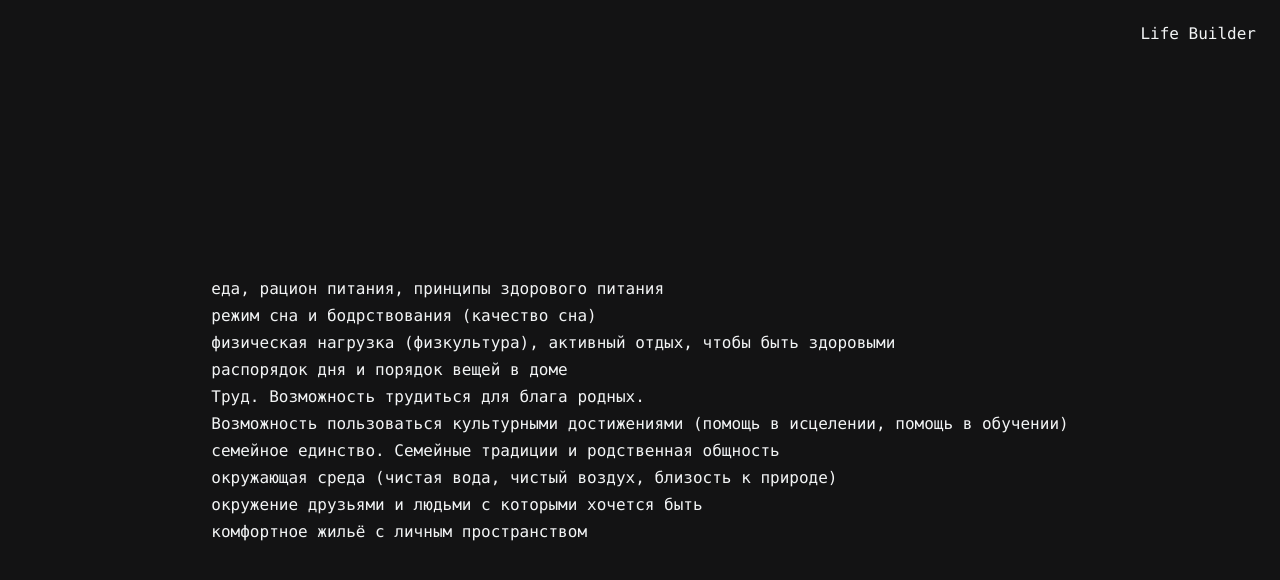
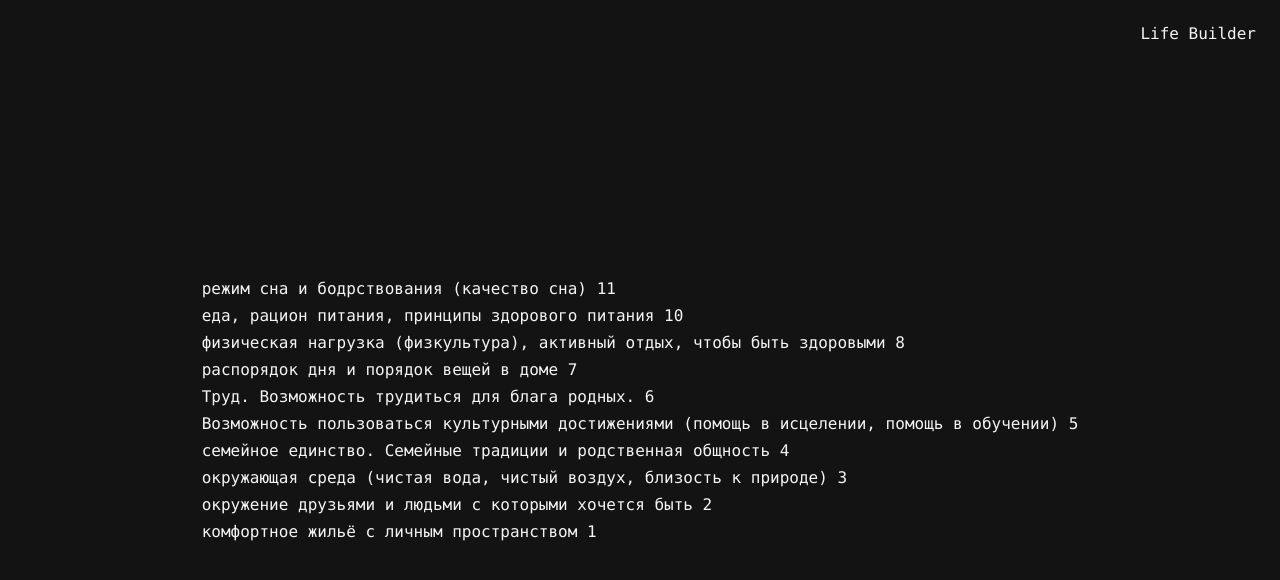
Before and after one commit to dandgerson/life-struggler, a React (Create React App) app: page / in a window 1280 px wide. Shown: the top 580 px of the page. Built offline with nearby package versions, Linux system fonts and the light colour scheme.

Commit message:
add factor weight

```diff
--- a/src/App/constants.js
+++ b/src/App/constants.js
@@ -1,15 +1,45 @@
 const constants = {
   factors: [
-    'еда, рацион питания, принципы здорового питания',
-    'режим сна и бодрствования (качество сна)',
-    'физическая нагрузка (физкультура), активный отдых, чтобы быть здоровыми',
-    'распорядок дня и порядок вещей в доме',
-    'Труд. Возможность трудиться для блага родных.',
-    'Возможность пользоваться культурными достижениями (помощь в исцелении, помощь в обучении)',
-    'семейное единство. Семейные традиции и родственная общность',
-    'окружающая среда (чистая вода, чистый воздух, близость к природе)',
-    'окружение друзьями и людьми с которыми хочется быть',
-    'комфортное жильё с личным пространством',
+    {
+      name: 'еда, рацион питания, принципы здорового питания',
+      weight: 10,
+    },
+    {
+      name: 'режим сна и бодрствования (качество сна)',
+      weight: 11,
+    },
+    {
+      name: 'физическая нагрузка (физкультура), активный отдых, чтобы быть здоровыми',
+      weight: 8,
+    },
+    {
+      name: 'распорядок дня и порядок вещей в доме',
+      weight: 7,
+    },
+    {
+      name: 'Труд. Возможность трудиться для блага родных.',
+      weight: 6,
+    },
+    {
+      name: 'Возможность пользоваться культурными достижениями (помощь в исцелении, помощь в обучении)',
+      weight: 5,
+    },
+    {
+      name: 'семейное единство. Семейные традиции и родственная общность',
+      weight: 4,
+    },
+    {
+      name: 'окружающая среда (чистая вода, чистый воздух, близость к природе)',
+      weight: 3,
+    },
+    {
+      name: 'окружение друзьями и людьми с которыми хочется быть',
+      weight: 2,
+    },
+    {
+      name: 'комфортное жильё с личным пространством',
+      weight: 1,
+    },
   ]
 }
 
--- a/src/App/index.jsx
+++ b/src/App/index.jsx
@@ -1,11 +1,17 @@
-import { useEffect } from 'react';
+import { useEffect, useMemo } from 'react';
 
 import s from './App.module.scss';
 import c from './constants.js'
 
+import sortFactors from 'App/sortFactors';
+
 const App = () => {
   useEffect(() => {
     document.querySelector('body').classList.add('theme-dark')
+  }, [])
+
+  const factors = useMemo(() => {
+    return sortFactors(c.factors)
   }, [])
 
   return (
@@ -16,12 +22,14 @@ const App = () => {
 
       <div className={s.main}>
         <div className={s.factors}>
-          {c.factors.map((factor, i) => (
+          {factors.map((factor, i) => (
             <div
               key={i}
               className={s.factor}
             >
-              {factor}
+              {factor.name}
+              {' '}
+              {factor.weight}
             </div>
           ))}
         </div>
--- /dev/null
+++ b/src/App/sortFactors.js
@@ -0,0 +1,5 @@
+const sortFactors = factors => factors
+  .slice()
+  .sort((a, b) => b.weight - a.weight)
+
+export default sortFactors
```
Also changed, not shown: 1 other file (tests, documents, lock files or other folders).
